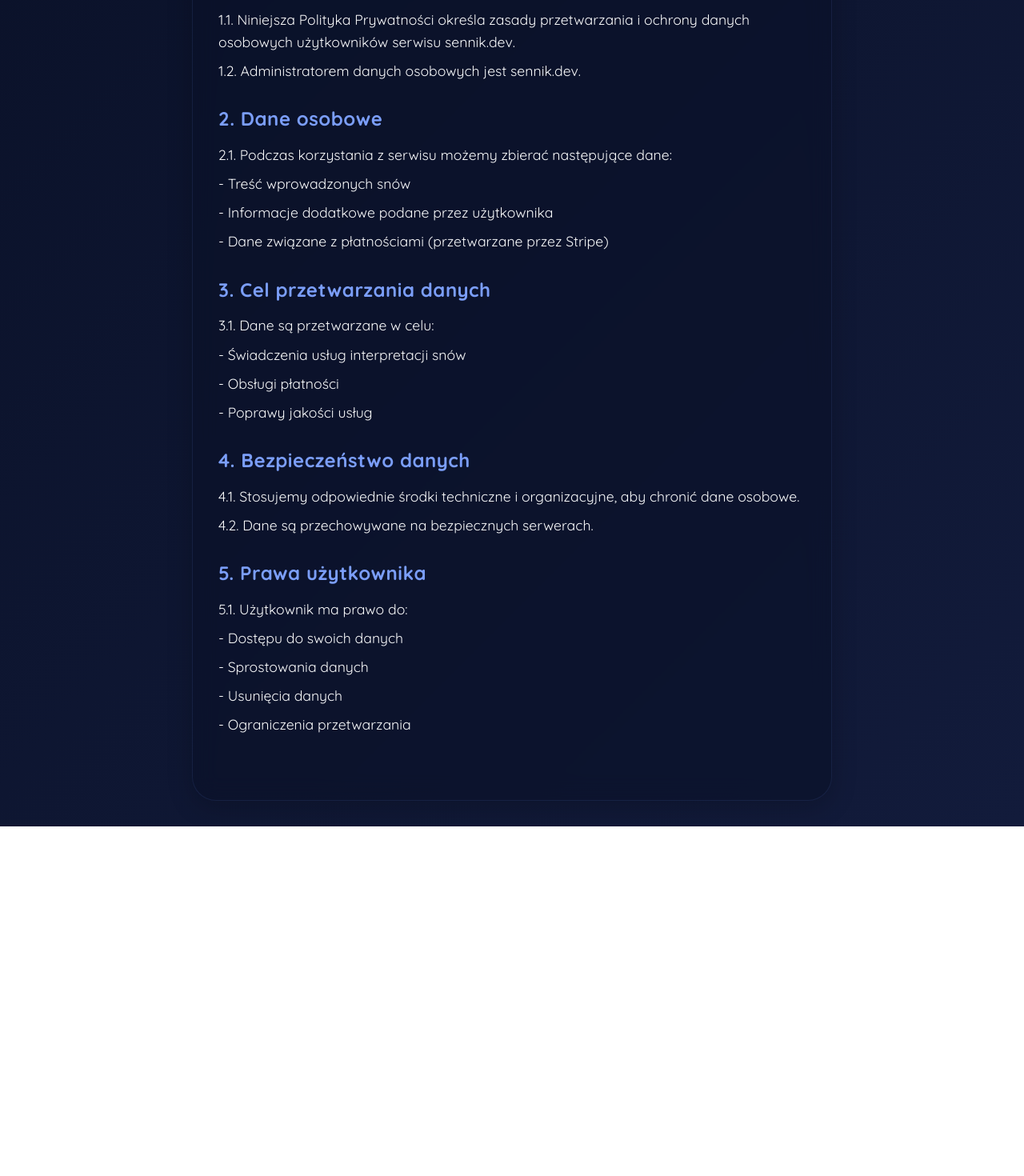
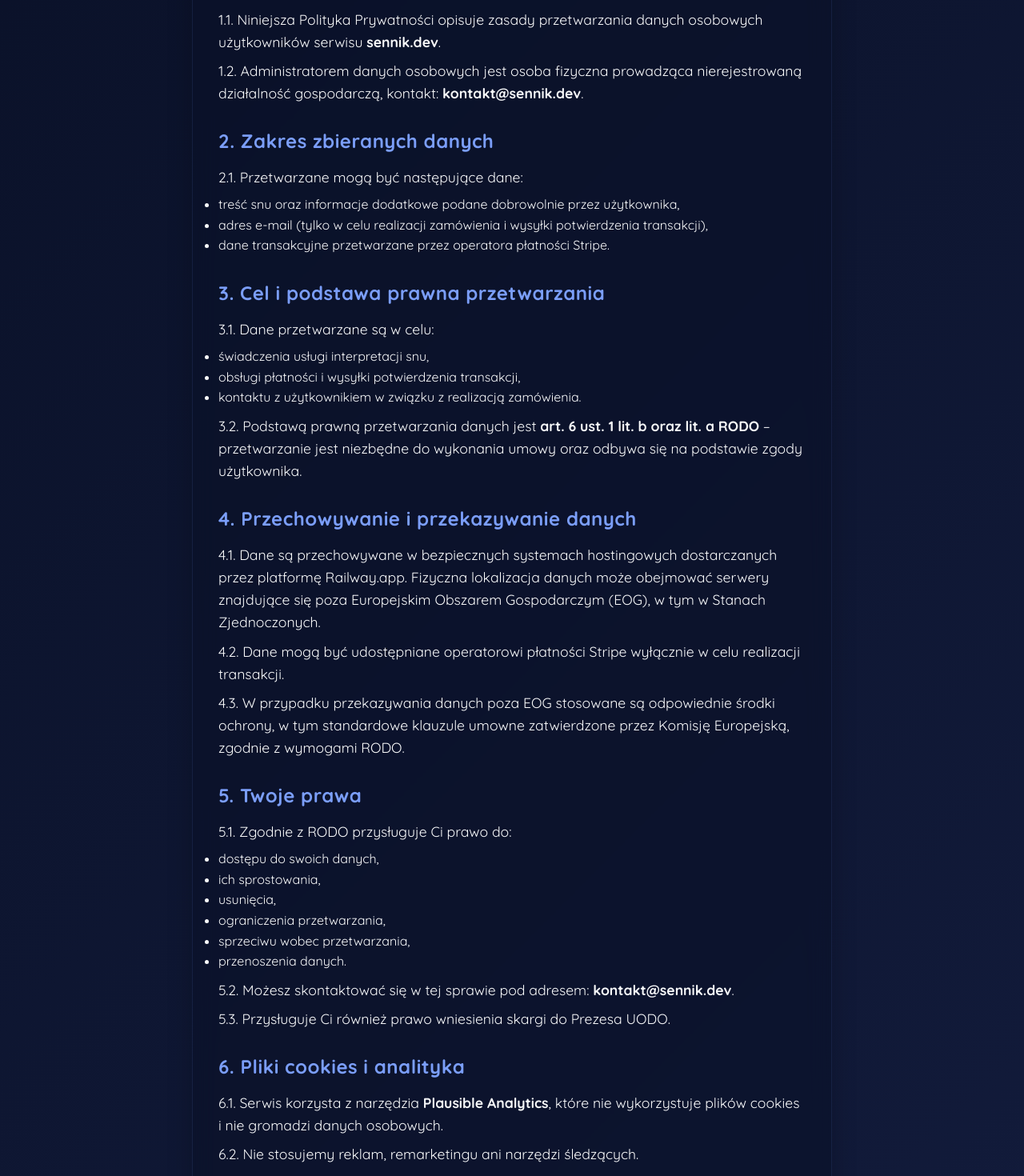
Before and after one commit to cravsky/cyber-dream, a React (Vite) app: page /privacy in a window 1280 px wide. Shown: the part 340-1810 px from the top of the page at 80% size. Before the commit the page ends 1373 px from the top, so only its background shows below. Built offline with nearby package versions, Linux system fonts and the light colour scheme; what pdfmake would draw is missing.

Commit message:
Updated Terms and Policy

```diff
--- a/src/components/DreamAnalysisForm/DreamAnalysisForm.jsx
+++ b/src/components/DreamAnalysisForm/DreamAnalysisForm.jsx
@@ -58,7 +58,7 @@ export default function DreamAnalysisForm({
       />
       <div className={styles.emailContainer}>
         <label className={`${styles.emailLabel} ${showEmailError ? styles.error : ''}`}>
-          <span>Adres e-mail do faktury</span>
+          <span>Adres e-mail do obsługi płatnosci</span>
           <input
             type="email"
             value={email}
--- a/src/components/Privacy/Privacy.jsx
+++ b/src/components/Privacy/Privacy.jsx
@@ -34,40 +34,64 @@ export default function Privacy() {
 
                 <section>
                     <h2>1. Informacje ogólne</h2>
-                    <p>1.1. Niniejsza Polityka Prywatności określa zasady przetwarzania i ochrony danych osobowych użytkowników serwisu sennik.dev.</p>
-                    <p>1.2. Administratorem danych osobowych jest sennik.dev.</p>
+                    <p>1.1. Niniejsza Polityka Prywatności opisuje zasady przetwarzania danych osobowych użytkowników serwisu <strong>sennik.dev</strong>.</p>
+                    <p>1.2. Administratorem danych osobowych jest osoba fizyczna prowadząca nierejestrowaną działalność gospodarczą, kontakt: <strong>kontakt@sennik.dev</strong>.</p>
                 </section>
 
                 <section>
-                    <h2>2. Dane osobowe</h2>
-                    <p>2.1. Podczas korzystania z serwisu możemy zbierać następujące dane:</p>
-                    <p>- Treść wprowadzonych snów</p>
-                    <p>- Informacje dodatkowe podane przez użytkownika</p>
-                    <p>- Dane związane z płatnościami (przetwarzane przez Stripe)</p>
+                    <h2>2. Zakres zbieranych danych</h2>
+                    <p>2.1. Przetwarzane mogą być następujące dane:</p>
+                    <ul>
+                        <li>treść snu oraz informacje dodatkowe podane dobrowolnie przez użytkownika,</li>
+                        <li>adres e-mail (tylko w celu realizacji zamówienia i wysyłki potwierdzenia transakcji),</li>
+                        <li>dane transakcyjne przetwarzane przez operatora płatności Stripe.</li>
+                    </ul>
                 </section>
 
                 <section>
-                    <h2>3. Cel przetwarzania danych</h2>
-                    <p>3.1. Dane są przetwarzane w celu:</p>
-                    <p>- Świadczenia usług interpretacji snów</p>
-                    <p>- Obsługi płatności</p>
-                    <p>- Poprawy jakości usług</p>
+                    <h2>3. Cel i podstawa prawna przetwarzania</h2>
+                    <p>3.1. Dane przetwarzane są w celu:</p>
+                    <ul>
+                        <li>świadczenia usługi interpretacji snu,</li>
+                        <li>obsługi płatności i wysyłki potwierdzenia transakcji,</li>
+                        <li>kontaktu z użytkownikiem w związku z realizacją zamówienia.</li>
+                    </ul>
+                    <p>3.2. Podstawą prawną przetwarzania danych jest <strong>art. 6 ust. 1 lit. b oraz lit. a RODO</strong> – przetwarzanie jest niezbędne do wykonania umowy oraz odbywa się na podstawie zgody użytkownika.</p>
                 </section>
 
                 <section>
-                    <h2>4. Bezpieczeństwo danych</h2>
-                    <p>4.1. Stosujemy odpowiednie środki techniczne i organizacyjne, aby chronić dane osobowe.</p>
-                    <p>4.2. Dane są przechowywane na bezpiecznych serwerach.</p>
+                    <h2>4. Przechowywanie i przekazywanie danych</h2>
+                    <p>4.1. Dane są przechowywane w bezpiecznych systemach hostingowych dostarczanych przez platformę Railway.app. Fizyczna lokalizacja danych może obejmować serwery znajdujące się poza Europejskim Obszarem Gospodarczym (EOG), w tym w Stanach Zjednoczonych.</p>
+                    <p>4.2. Dane mogą być udostępniane operatorowi płatności Stripe wyłącznie w celu realizacji transakcji.</p>
+                    <p>4.3. W przypadku przekazywania danych poza EOG stosowane są odpowiednie środki ochrony, w tym standardowe klauzule umowne zatwierdzone przez Komisję Europejską, zgodnie z wymogami RODO.</p>
                 </section>
 
                 <section>
-                    <h2>5. Prawa użytkownika</h2>
-                    <p>5.1. Użytkownik ma prawo do:</p>
-                    <p>- Dostępu do swoich danych</p>
-                    <p>- Sprostowania danych</p>
-                    <p>- Usunięcia danych</p>
-                    <p>- Ograniczenia przetwarzania</p>
+                    <h2>5. Twoje prawa</h2>
+                    <p>5.1. Zgodnie z RODO przysługuje Ci prawo do:</p>
+                    <ul>
+                        <li>dostępu do swoich danych,</li>
+                        <li>ich sprostowania,</li>
+                        <li>usunięcia,</li>
+                        <li>ograniczenia przetwarzania,</li>
+                        <li>sprzeciwu wobec przetwarzania,</li>
+                        <li>przenoszenia danych.</li>
+                    </ul>
+                    <p>5.2. Możesz skontaktować się w tej sprawie pod adresem: <strong>kontakt@sennik.dev</strong>.</p>
+                    <p>5.3. Przysługuje Ci również prawo wniesienia skargi do Prezesa UODO.</p>
                 </section>
+
+                <section>
+                    <h2>6. Pliki cookies i analityka</h2>
+                    <p>6.1. Serwis korzysta z narzędzia <strong>Plausible Analytics</strong>, które nie wykorzystuje plików cookies i nie gromadzi danych osobowych.</p>
+                    <p>6.2. Nie stosujemy reklam, remarketingu ani narzędzi śledzących.</p>
+                </section>
+
+                <section>
+                    <h2>7. Kontakt</h2>
+                    <p>W razie pytań dotyczących prywatności skontaktuj się: <strong>kontakt@sennik.dev</strong>.</p>
+                </section>
+
             </div>
         </div>
     );
--- a/src/components/Terms/Terms.jsx
+++ b/src/components/Terms/Terms.jsx
@@ -33,34 +33,43 @@ export default function Terms() {
                 <h1>Regulamin</h1>
 
                 <section>
-                    <h2>1. Postanowienia ogólne</h2>
-                    <p>1.1. Niniejszy regulamin określa zasady korzystania z serwisu sennik.dev.</p>
-                    <p>1.2. Korzystanie z serwisu oznacza akceptację niniejszego regulaminu.</p>
+                    <h2>1. Informacje ogólne</h2>
+                    <p>1.1. Niniejszy regulamin określa zasady świadczenia usług drogą elektroniczną w ramach serwisu <strong>sennik.dev</strong>.</p>
+                    <p>1.2. Właścicielem serwisu i świadczącym usługę jest osoba fizyczna prowadząca nierejestrowaną działalność gospodarczą. Kontakt: <strong>kontakt@sennik.dev</strong>.</p>
+                    <p>1.3. Korzystanie z serwisu oznacza akceptację niniejszego regulaminu oraz polityki prywatności.</p>
                 </section>
 
                 <section>
-                    <h2>2. Usługi</h2>
-                    <p>2.1. Serwis świadczy usługi w zakresie interpretacji snów przy pomocy sztucznej inteligencji.</p>
-                    <p>2.2. Interpretacje są generowane automatycznie i mają charakter orientacyjny.</p>
+                    <h2>2. Charakter usługi</h2>
+                    <p>2.1. Serwis umożliwia jednorazowe zamówienie interpretacji snu wygenerowanej przez system sztucznej inteligencji.</p>
+                    <p>2.2. Interpretacje mają charakter poglądowy, rozrywkowy i subiektywny. Nie stanowią porady medycznej, psychologicznej ani zawodowej.</p>
                 </section>
 
                 <section>
-                    <h2>3. Płatności</h2>
-                    <p>3.1. Opłaty za usługi są pobierane z góry.</p>
-                    <p>3.2. Płatności są realizowane za pośrednictwem serwisu Stripe.</p>
+                    <h2>3. Zamówienie i płatność</h2>
+                    <p>3.1. Usługa jest płatna z góry, a płatności obsługiwane są przez operatora Stripe.</p>
+                    <p>3.2. Po dokonaniu płatności użytkownik otrzymuje potwierdzenie transakcji oraz dostęp do interpretacji snu.</p>
+                    <p>3.3. Nie wystawiamy faktur VAT, ponieważ usługa świadczona jest w ramach nierejestrowanej działalności gospodarczej. Użytkownik otrzymuje automatyczne potwierdzenie płatności od operatora Stripe na podany adres e-mail.</p>
                 </section>
 
                 <section>
                     <h2>4. Odpowiedzialność</h2>
-                    <p>4.1. Serwis nie ponosi odpowiedzialności za decyzje podjęte na podstawie interpretacji snów.</p>
-                    <p>4.2. Użytkownik korzysta z serwisu na własną odpowiedzialność.</p>
+                    <p>4.1. Serwis nie ponosi odpowiedzialności za decyzje podejmowane na podstawie otrzymanej interpretacji snu.</p>
+                    <p>4.2. Użytkownik korzysta z serwisu dobrowolnie i na własną odpowiedzialność.</p>
                 </section>
 
                 <section>
-                    <h2>5. Postanowienia końcowe</h2>
-                    <p>5.1. Regulamin wchodzi w życie z dniem publikacji.</p>
-                    <p>5.2. Serwis zastrzega sobie prawo do zmiany regulaminu.</p>
+                    <h2>5. Reklamacje i zwroty</h2>
+                    <p>5.1. Z uwagi na charakter usługi cyfrowej, która realizowana jest natychmiast po dokonaniu płatności, użytkownik wyraża zgodę na utratę prawa do odstąpienia od umowy.</p>
+                    <p>5.2. W przypadku problemów technicznych lub błędów można zgłosić reklamację mailowo: <strong>kontakt@sennik.dev</strong>.</p>
                 </section>
+
+                <section>
+                    <h2>6. Postanowienia końcowe</h2>
+                    <p>6.1. Regulamin może zostać zaktualizowany, a nowa wersja będzie publikowana w serwisie z odpowiednią datą.</p>
+                    <p>6.2. W sprawach nieuregulowanych regulaminem zastosowanie mają przepisy prawa polskiego.</p>
+                </section>
+
             </div>
         </div>
     );
```
